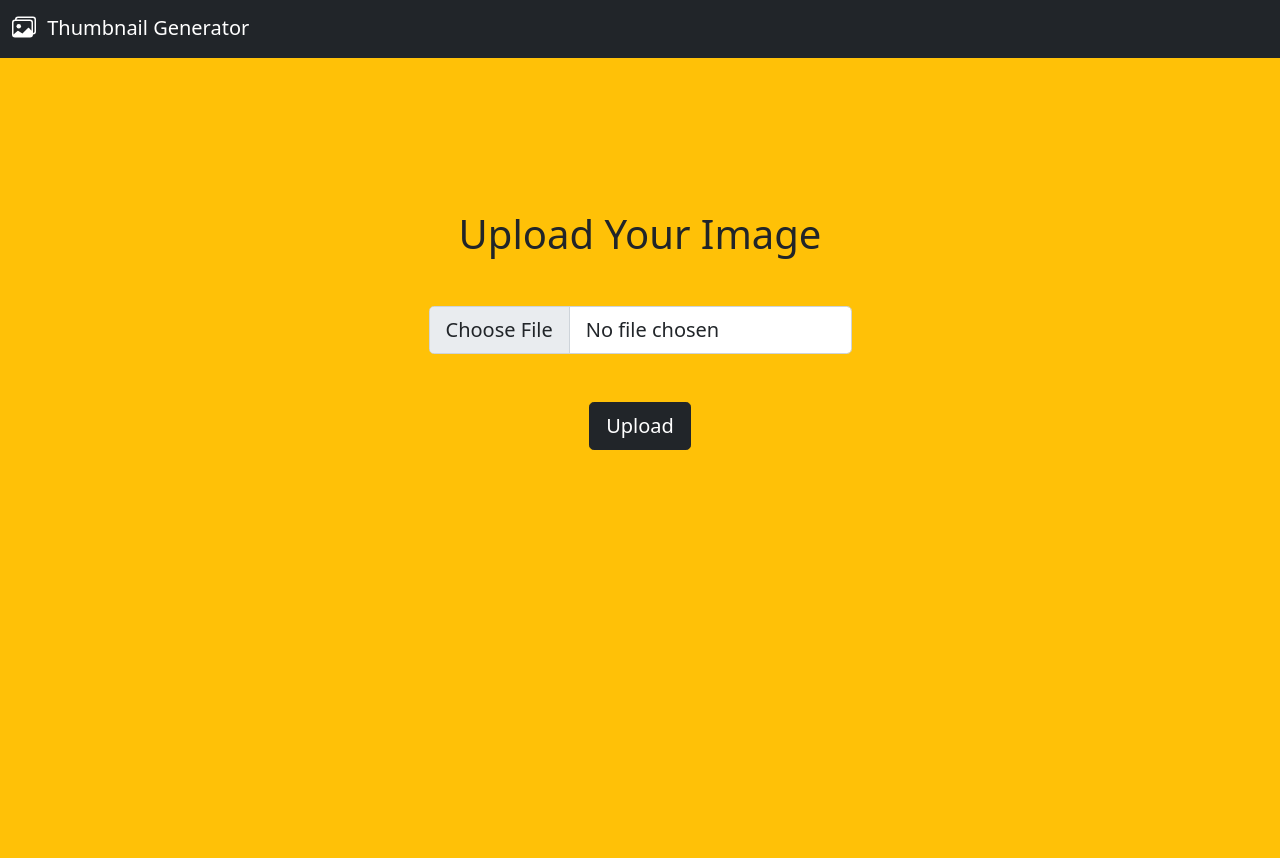
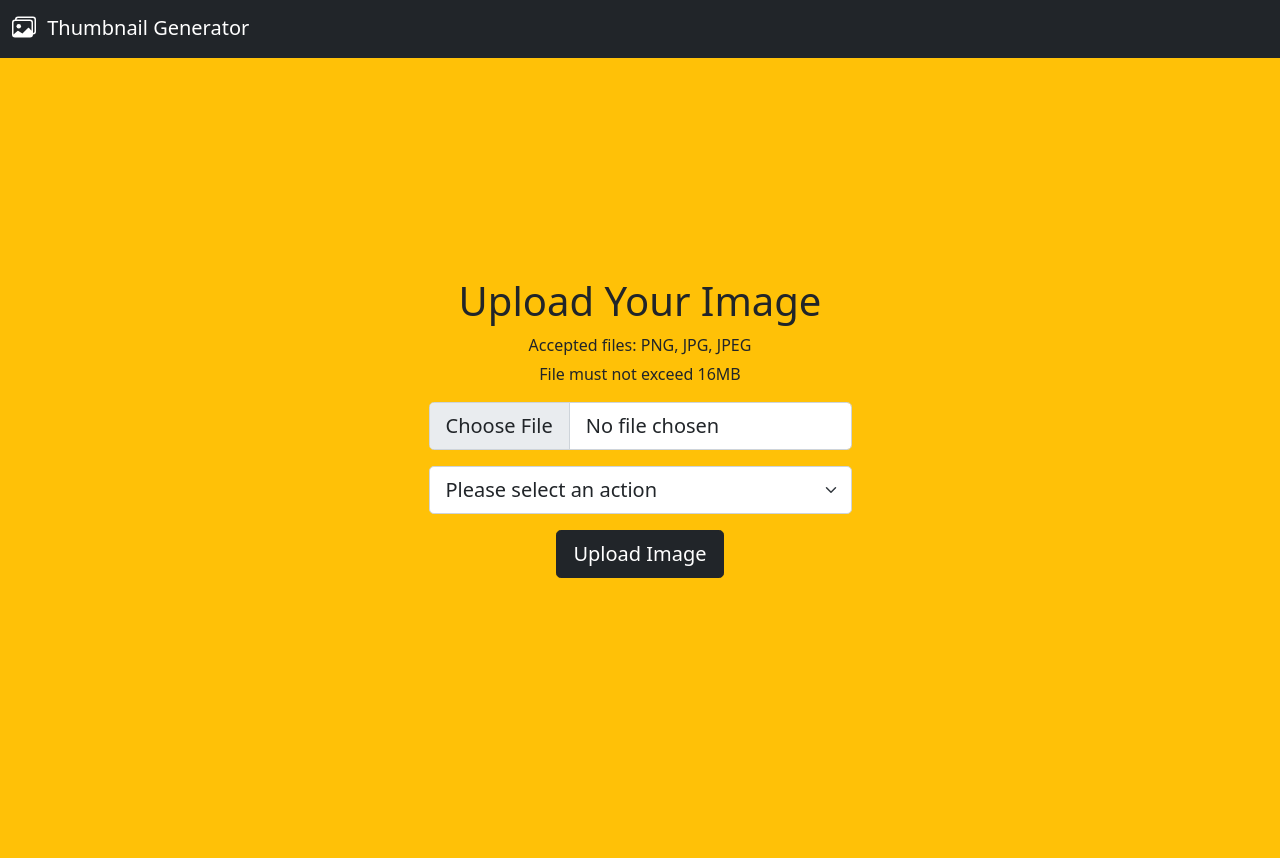
Before and after one commit to hitran/image-filter-app, a Flask app: page / in a window 1280 px wide. After the commit the page ends 578 px from the top, so only its background shows below. Run offline with Flask 2, Linux system fonts and the light colour scheme.

Commit message:
add file limit, error handling, filter-image template

```diff
--- a/app.py
+++ b/app.py
@@ -1,17 +1,22 @@
+import os
 from flask import Flask, render_template, request, send_from_directory, redirect, url_for
 from werkzeug.utils import secure_filename
 from PIL import Image
-import os
+from helpers import allowed_file
+from constants import ACTION_LIST, ALLOWED_EXTENSIONS, UPLOAD_FOLDER
 
 app = Flask(__name__)
 
-UPLOAD_FOLDER = './uploads'
 app.config['UPLOAD_FOLDER'] = UPLOAD_FOLDER
-ALLOWED_EXTENSIONS = ['png', 'jpg', 'jpeg']
+app.config['MAX_CONTENT_LENGTH'] = 16 * 1000 * 1000
+
+@app.errorhandler(413)
+def request_entity_too_large(error):
+    return render_template("index.html", error = "File is too large!")
 
 @app.route('/')
 def index():
-    return render_template("index.html")
+    return render_template("index.html", actions = ACTION_LIST)
 
 @app.route('/uploads/<filename>')
 def send_file(filename):
@@ -21,21 +26,32 @@ def send_file(filename):
 def upload():
     if request.method == "POST":
 
+        file = request.files['image']
         # Check if file exists
-        if not request.files['image']:
+        if not file:
             return render_template("index.html", error = "No file received")
 
-        file = request.files['image']
-        filename = secure_filename(file.filename)
+        if file and allowed_file(file.filename, ALLOWED_EXTENSIONS):
 
-        # Create an uploads folder if that folder doesn't exist
-        if not os.path.exists(app.config['UPLOAD_FOLDER']):
-            os.makedirs(app.config['UPLOAD_FOLDER'].rsplit("/")[1])
+            filename = secure_filename(file.filename)
 
-        imageSrc = os.path.join(app.config['UPLOAD_FOLDER'], filename)
-        file.save(imageSrc)
+            # Create an uploads folder if that folder doesn't exist
+            if not os.path.exists(app.config['UPLOAD_FOLDER']):
+                os.makedirs(app.config['UPLOAD_FOLDER'].rsplit("/")[1])
 
-        return render_template("resize_image.html", imageName = filename, imageSrc = imageSrc)
+            imageSrc = os.path.join(app.config['UPLOAD_FOLDER'], filename)
+            file.save(imageSrc)
+
+            action = request.form.get('action')
+            if not any(item["value"] == action for item in ACTION_LIST):
+                return render_template("index.html", error="Invalid action")
+
+            for item in ACTION_LIST:
+                if action == item["value"]:
+                    return render_template(item["html"], imageName = filename, imageSrc = imageSrc)
+
+        elif not allowed_file(file.filename, ALLOWED_EXTENSIONS):
+            return render_template("index.html", error = "Invalid file type")
     else:
         return redirect("/")
 
@@ -76,5 +92,13 @@ def resize_image():
     else:
         return redirect("/")
 
+
+@app.route("/filter-image", methods=["GET", "POST"])
+def filter_image(imageName, imageSrc):
+    if request.method == "GET":
+        return redirect("/")
+    else:
+        return render_template("filter-image.html")
+
 if __name__ == '__main__':
     app.run(debug=True)
--- /dev/null
+++ b/constants.py
@@ -0,0 +1,16 @@
+UPLOAD_FOLDER = './uploads'
+ALLOWED_EXTENSIONS = ['png', 'jpg', 'jpeg']
+ACTION_LIST = [
+    {
+        "value": "thumbnail",
+        "name": "Generate Thumbnail",
+        "url": "/resize-image",
+        "html": "resize-image.html"
+    },
+    {
+        "value": "filter",
+        "name": "Filter Image",
+        "url": "/filter-image",
+        "html": "filter-image.html"
+    }
+]
--- /dev/null
+++ b/static/eventHandler.js
@@ -0,0 +1,4 @@
+$(document).ready(function(){
+    function selectAction() {
+    }
+ });
--- a/static/styles.css
+++ b/static/styles.css
@@ -1,14 +1,9 @@
 body {
     box-sizing: border-box;
-    overflow: hidden;
 }
 
 .container {
-    height: 100vh;
-}
-
-form {
-    min-height: 50%;
+    height: calc(100vh - 60px);
 }
 
 .uploaded-image {
@@ -18,6 +13,6 @@ form {
     margin: auto;
 }
 
-.image-snippet {
-    margin-top: 100px;
+.info {
+    margin-bottom: 5px;
 }
--- a/templates/index.html
+++ b/templates/index.html
@@ -1,20 +1,35 @@
 {% extends "layout.html" %}
 
 {% block body %}
-<h1 class="text-center mb-5">Upload Your Image</h1>
-<form action="/upload" method="post" enctype="multipart/form-data">
-    <div class="mb-5 mx-auto">
-        <input class="form-control form-control-lg" id="image" name="image" type="file">
+    <div class="text-center">
+        <h1 class="mb-2">Upload Your Image</h1>
+        <p class="info">Accepted files: PNG, JPG, JPEG</p>
+        <p class="mb-3">File must not exceed 16MB</p>
+
+        <!-- Show error if any -->
+        {% if error %}
+        <div class="text-danger">
+            <p><b>* {{error}}</b></p>
+        </div>
+        {% endif %}
+
+        <!-- Form to get input from user -->
+        <form action="/upload" method="post" enctype="multipart/form-data">
+            <div class="mb-3 mx-auto">
+                <input class="form-control form-control-lg" id="image" name="image" type="file">
+            </div>
+            <div class="mb-3 mx-auto">
+                <select class="form-select form-select-lg" name="action" required>
+                    <option selected disabled>Please select an action</option>
+                    {% for action in actions %}
+                        <option value={{action.value}}>{{action.name}}</option>
+                    {% endfor %}
+                </select>
+            </div>
+            <div>
+                <input class="btn btn-dark btn-lg" type="submit" value="Upload Image">
+            </div>
+        </form>
     </div>
-    <div class="mb-5 text-center">
-        <input class="btn btn-dark btn-lg" type="submit" value="Upload">
-    </div>
-</form>
-
-{% if error %}
-<div class="alert alert-danger" role="alert">
-    {{error}}
-</div>
-{% endif %}
 
 {% endblock %}
--- a/templates/layout.html
+++ b/templates/layout.html
@@ -8,7 +8,9 @@
         <meta name="viewport" content="width=device-width, initial-scale=1.0">
         <link href="https://cdn.jsdelivr.net/npm/bootstrap@5.1.3/dist/css/bootstrap.min.css" rel="stylesheet" integrity="sha384-1BmE4kWBq78iYhFldvKuhfTAU6auU8tT94WrHftjDbrCEXSU1oBoqyl2QvZ6jIW3" crossorigin="anonymous">
         <script src="https://cdn.jsdelivr.net/npm/bootstrap@5.1.3/dist/js/bootstrap.bundle.min.js" integrity="sha384-ka7Sk0Gln4gmtz2MlQnikT1wXgYsOg+OMhuP+IlRH9sENBO0LRn5q+8nbTov4+1p" crossorigin="anonymous"></script>
-        <link rel="stylesheet" href="./static/styles.css"/>
+        <script src="https://ajax.googleapis.com/ajax/libs/jquery/3.6.3/jquery.min.js"></script>
+        <link rel="stylesheet" href={{ url_for('static', filename='styles.css') }}/>
+        <script src={{ url_for('static', filename='eventHandler.js') }}></script>
     </head>
     <body class="bg-warning">
         <nav class="navbar navbar-expand-lg navbar-dark bg-dark">
@@ -22,7 +24,7 @@
               </a>
             </div>
           </nav>
-        <div class="container d-flex flex-column justify-content-center align-items-center">
+        <div class="container d-flex justify-content-center align-items-center">
           {% block body %}{% endblock %}
         </div>
     </body>
```
Also changed, not shown: templates/filter-image.html (added, +7 -0 lines), templates/processing-image.html (added, +26 -0 lines), templates/resize-image.html (renamed from templates/resize_image.html, +3 -20 lines), uploads/293170930_763041974850824_4183028366599817852_n.jpg (added), uploads/307632284_955761605195064_1361707296236966235_n.jpg (added), uploads/test.jpg (added).
